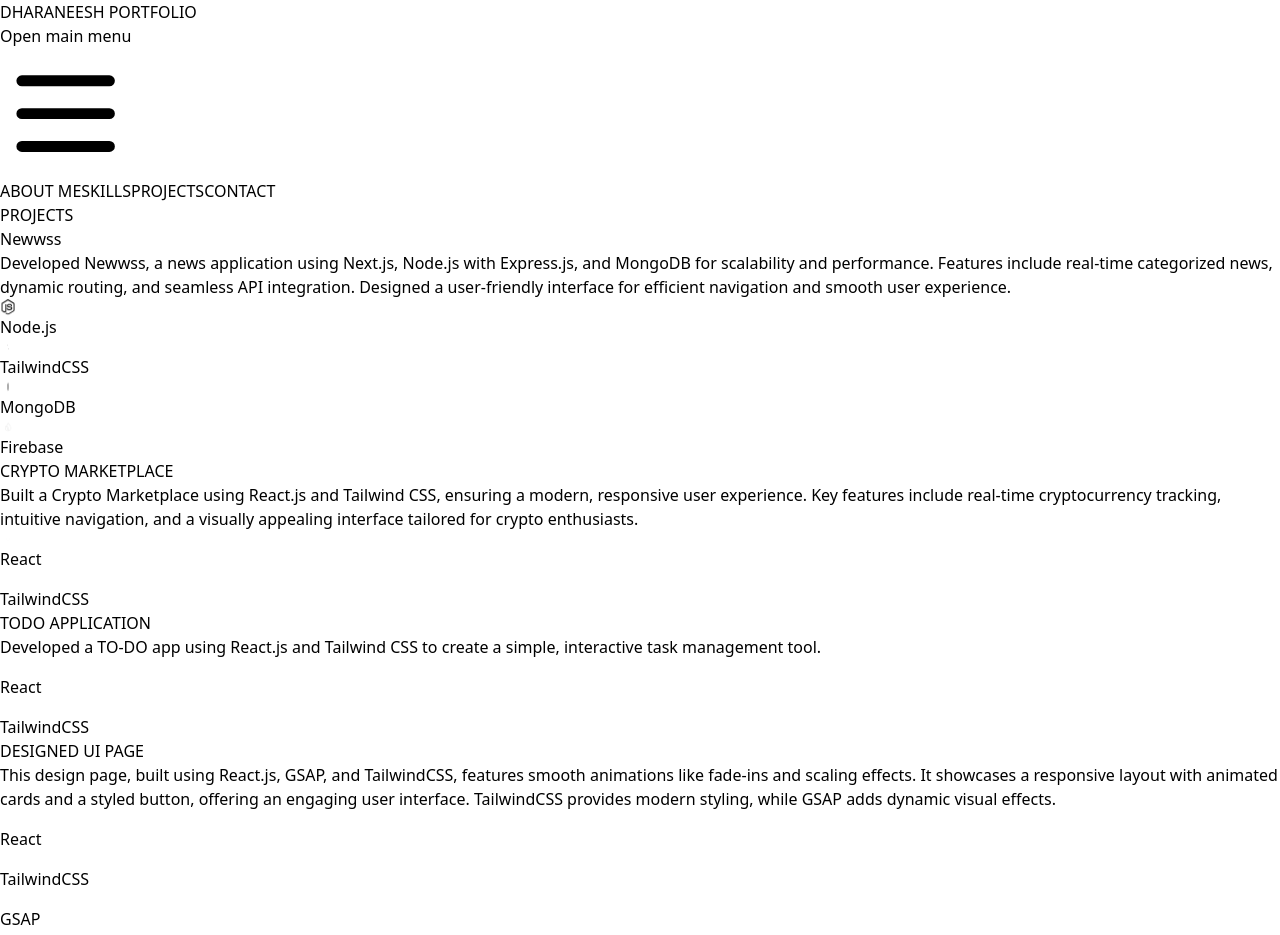
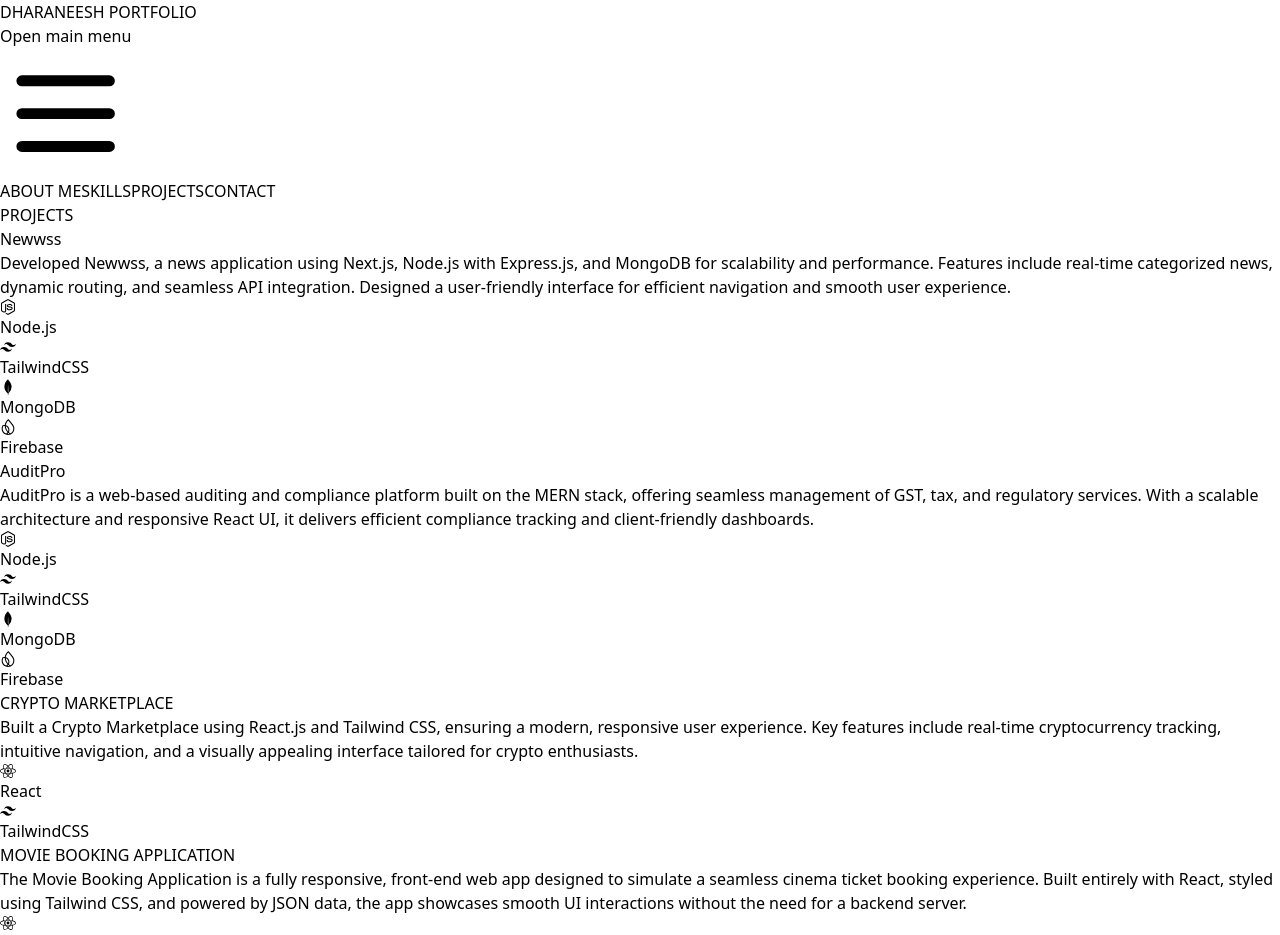
Before and after one commit to dharaneesh-r/portfolio, a React (Vite) app: page /projects in a window 1280 px wide. Shown: the top 935 px of the page. Built offline with nearby package versions, Linux system fonts and the light colour scheme.

Commit message:
changes made in data adding

```diff
--- a/src/Components/Projects.jsx
+++ b/src/Components/Projects.jsx
@@ -40,6 +40,17 @@
         { icon: <SiFirebase key="firebase" className="tech-icon text-yellow-600 text-5xl shadow-2xl hover:scale-110 transition-all duration-300" />, name: "Firebase" },
       ],
       link: "https://www.newwss.com/",
+    },{
+      title: "AuditPro",
+      description:
+        "AuditPro is a web-based auditing and compliance platform built on the MERN stack, offering seamless management of GST, tax, and regulatory services. With a scalable architecture and responsive React UI, it delivers efficient compliance tracking and client-friendly dashboards.",
+      techStack: [
+        { icon: <FaNodeJs key="nodejs" className="tech-icon text-green-600 text-5xl shadow-2xl hover:scale-110 transition-all duration-300" />, name: "Node.js" },
+        { icon: <SiTailwindcss key="tailwind" className="tech-icon text-teal-400 text-5xl shadow-2xl hover:scale-110 transition-all duration-300" />, name: "TailwindCSS" },
+        { icon: <SiMongodb key="mongodb" className="tech-icon text-green-800 text-5xl shadow-2xl hover:scale-110 transition-all duration-300" />, name: "MongoDB" },
+        { icon: <SiFirebase key="firebase" className="tech-icon text-yellow-600 text-5xl shadow-2xl hover:scale-110 transition-all duration-300" />, name: "Firebase" },
+      ],
+      link: "https://auditpro-mauve.vercel.app/",
     },
     {
       title: "CRYPTO MARKETPLACE",
@@ -52,12 +63,22 @@
       link: "https://crypto-marketplace-ten.vercel.app/",
     },
     {
+      title: "MOVIE BOOKING APPLICATION",
+      description : "The Movie Booking Application is a fully responsive, front-end web app designed to simulate a seamless cinema ticket booking experience. Built entirely with React, styled using Tailwind CSS, and powered by JSON data, the app showcases smooth UI interactions without the need for a backend server.",
+      techStack: [
+        { icon: <FaReact key="react" className="tech-icon text-cyan-500 text-5xl shadow-2xl hover:scale-110 transition-all duration-300" />, name: "React" },
+        { icon: <SiTailwindcss key="tailwind" className="tech-icon text-teal-400 text-5xl shadow-2xl hover:scale-110 transition-all duration-300" />, name: "TailwindCSS" },
+      ],
+      link: "https://movie-booking-application-eight.vercel.app/",
+
+    },
+    {
       title: "TODO APPLICATION",
       description:
         "Developed a TO-DO app using React.js and Tailwind CSS to create a simple, interactive task management tool.",
       techStack: [
         { icon: <FaReact key="react" className="tech-icon text-cyan-500 text-5xl shadow-2xl hover:scale-110 transition-all duration-300" />, name: "React" },
-        { icon: <SiTailwindcss key="tailwind" className="tech-icon text-teal-400 text-5xl shadow-2xl hover:scale-110 transition-all duration-300" />, name: "TailwindCSS" },
+        { icon: <SiTailwindcss key="tailwind" className="tech-icon text-teal-400 text-5xl shadow-2xl hover:scale-110 transition-all duration-300" />, name: "TailwindCSS" }
       ],
       link: "https://to-do-application-six-eta.vercel.app/",
     },
```
